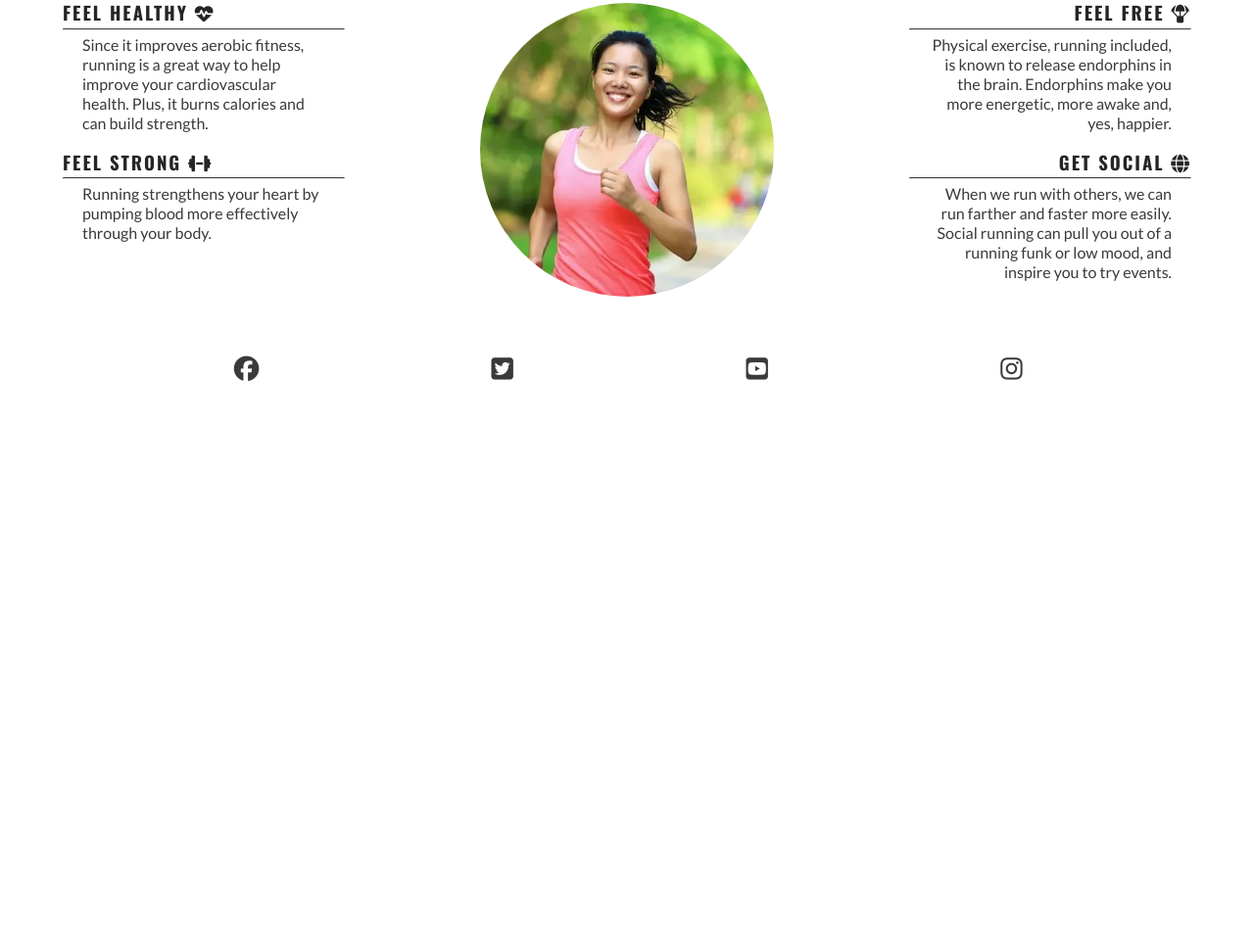
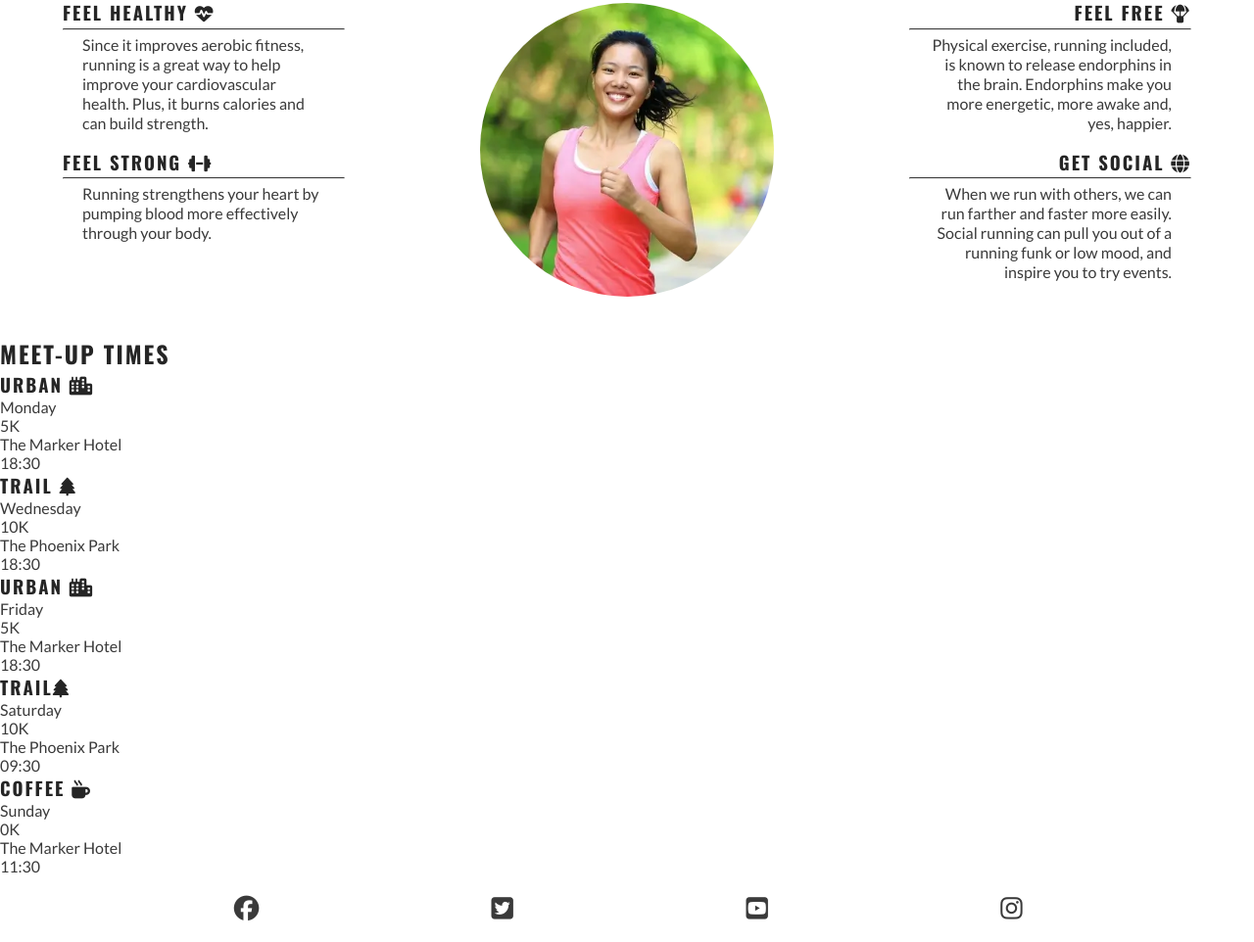
Before and after one commit to BeccAllfor1/My-love-running, a plain HTML site: page index.html in a window 1280 px wide. Shown: the part 782-1744 px from the top of the page at 98% size. Before the commit the page ends 1193 px from the top, so only its background shows below. Drawn offline with nearby package versions, Linux system fonts and the light colour scheme.

Commit message:
Added the meetup times and venues

```diff
--- a/index.html
+++ b/index.html
@@ -91,6 +91,50 @@
                 </div>
             </div>
         </section>
+        <!--Meetup times section-->
+        <section id="meetups">
+
+            <h2>Meet-up Times</h2>
+
+            <div id="times">
+                <div>
+                    <h3>URBAN <i class="fa-solid fa-city"></i></h3>
+                    <p>Monday</p>
+                    <p>5K</p>
+                    <p>The Marker Hotel</p>
+                    <p>18:30</p>
+                </div>
+                <div>
+                    <h3>TRAIL <i class="fa-solid fa-tree"></i></h3>
+                    <p>Wednesday</p>
+                    <p>10K</p>
+                    <p>The Phoenix Park</p>
+                    <p>18:30</p>
+                </div>
+                <div>
+                    <h3>URBAN <i class="fa-solid fa-city"></i></h3>
+                    <p>Friday</p>
+                    <p>5K</p>
+                    <p>The Marker Hotel</p>
+                    <p>18:30</p>
+                </div>
+                <div>
+                    <h3>TRAIL<i class="fa-solid fa-tree"></i></h3>
+                    <p>Saturday</p>
+                    <p>10K</p>
+                    <p>The Phoenix Park</p>
+                    <p>09:30</p>
+                </div>
+                <div>
+                    <h3>COFFEE <i class="fa-solid fa-mug-hot"></i></h3>
+                    <p>Sunday</p>
+                    <p>0K</p>
+                    <p>The Marker Hotel</p>
+                    <p>11:30</p>
+                </div>
+            </div>
+
+        </section>
     </main>
     <!-- Footer -->
     <footer>
```
